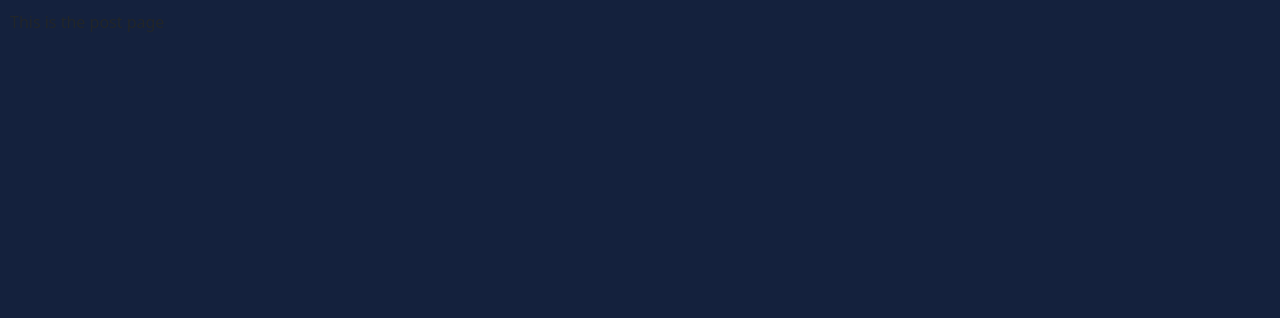
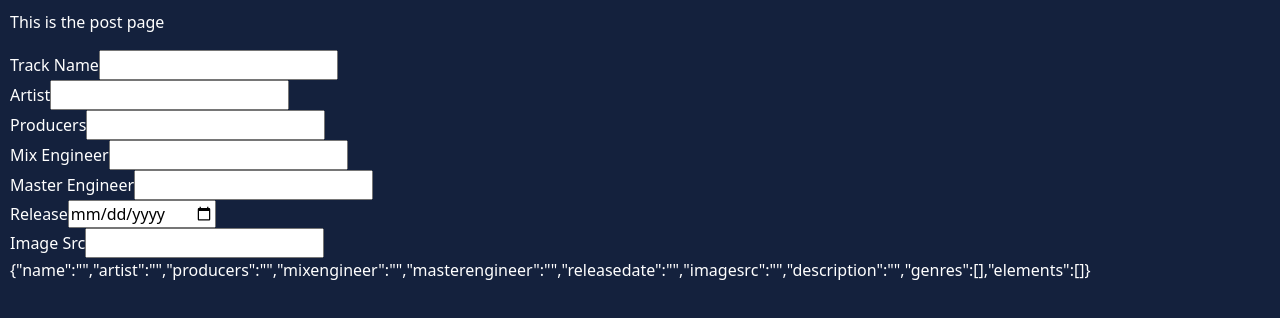
Before and after one commit to NickAz123/hifind_react_app, a React (Create React App) app: page /create in a window 1280 px wide. Shown: the top 318 px of the page. Built offline with nearby package versions, Linux system fonts and the light colour scheme.

Commit message:
drafted create page. Created state object to hold track information with proper updating

```diff
--- a/src/components/TrackListItem/TrackListItem.js
+++ b/src/components/TrackListItem/TrackListItem.js
@@ -1,4 +1,4 @@
-import React, { useState } from "react";
+import React from "react";
 import Pill from "../PIll/Pill";
 
 import "./TrackListItem.scss";
--- a/src/pages/Create.js
+++ b/src/pages/Create.js
@@ -1,9 +1,86 @@
-import React from "react";
+import React, { useState } from "react";
+import "./Create.scss";
 
 function Create() {
+  const [track, setTrack] = useState({
+    name: "",
+    artist: "",
+    producers: "",
+    mixengineer: "",
+    masterengineer: "",
+    releasedate: "",
+    imagesrc: "",
+    description: "",
+    genres: [],
+    elements: [],
+  });
+
+  const updateTrack = (e) => {
+    setTrack({
+      ...track,
+      [e.target.name]: e.target.value,
+    });
+  };
+
   return (
-    <div>
+    <div className="create-page">
       <p>This is the post page</p>
+      <label>Track Name</label>
+      <input
+        type="text"
+        value={track.name}
+        onChange={updateTrack}
+        name="name"
+      ></input>
+      <br></br>
+      <label>Artist</label>
+      <input
+        type="text"
+        value={track.artist}
+        onChange={updateTrack}
+        name="artist"
+      ></input>
+      <br></br>
+      <label>Producers</label>
+      <input
+        type="text"
+        value={track.producers}
+        onChange={updateTrack}
+        name="producers"
+      ></input>
+      <br></br>
+      <label>Mix Engineer</label>
+      <input
+        type="text"
+        value={track.mixengineer}
+        onChange={updateTrack}
+        name="mixengineer"
+      ></input>
+      <br></br>
+      <label>Master Engineer</label>
+      <input
+        type="text"
+        value={track.masterengineer}
+        onChange={updateTrack}
+        name="masterengineer"
+      ></input>
+      <br></br>
+      <label>Release</label>
+      <input
+        type="date"
+        value={track.releasedate}
+        onChange={updateTrack}
+        name="releasedate"
+      ></input>
+      <br></br>
+      <label>Image Src</label>
+      <input
+        type="text"
+        value={track.imagesrc}
+        onChange={updateTrack}
+        name="imagesrc"
+      ></input>
+      <div>{JSON.stringify(track)}</div>
     </div>
   );
 }
--- /dev/null
+++ b/src/pages/Create.scss
@@ -0,0 +1,3 @@
+.create-page{
+    color: white;
+}
```
